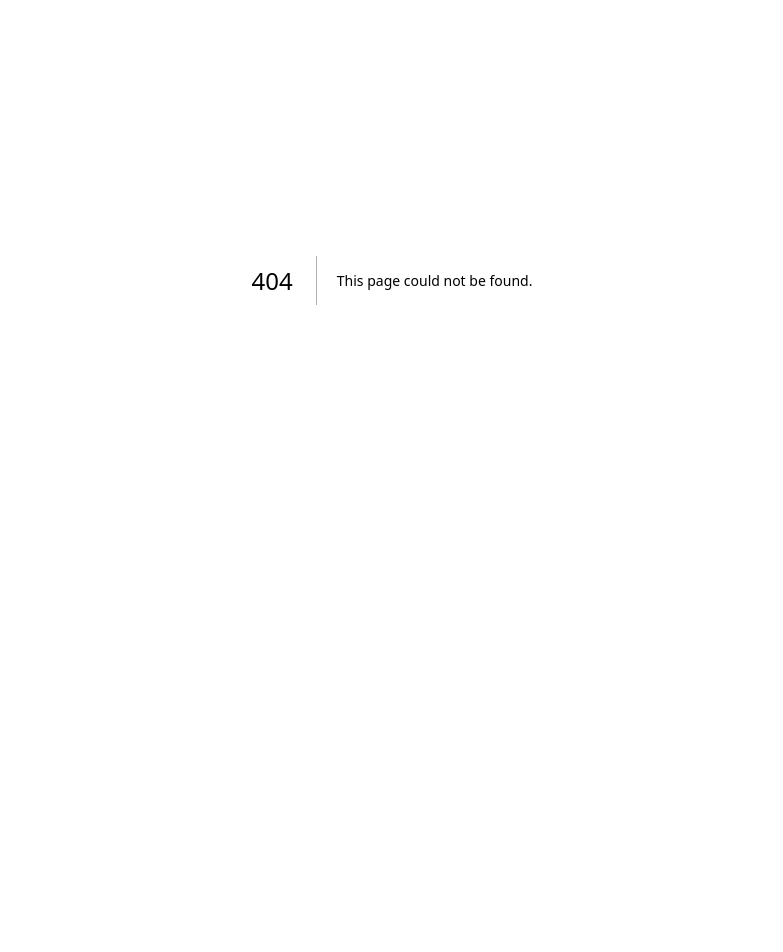
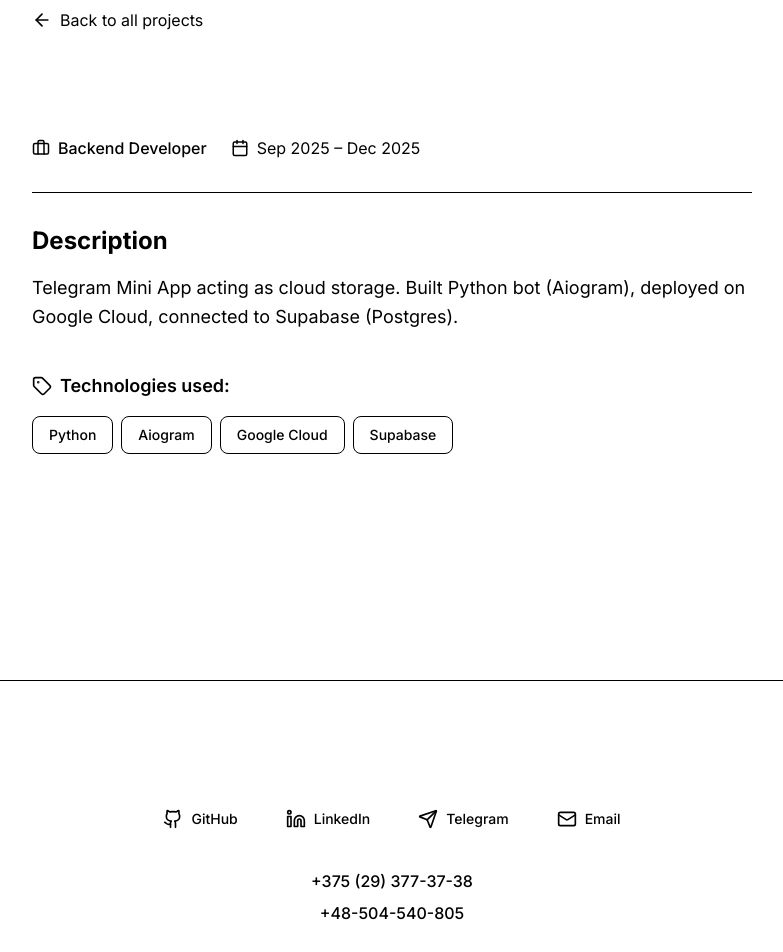
Before and after one commit to UladzislauShuman/cv-site, a Next.js app: page /project/filefolio in a window 1280 px wide. Before the commit this address had no page. Shown: the part 120-1072 px from the top of the page, without its empty margins (248-1031 px from the left). Before the commit the page ends 800 px from the top, so only its background shows below. Built offline with nearby package versions, Linux system fonts and the light colour scheme.

Commit message:
added: footer and project-details pages

```diff
--- a/app/layout.tsx
+++ b/app/layout.tsx
@@ -1,7 +1,8 @@
 import type { Metadata } from "next";
 import { Inter } from "next/font/google";
 import "./globals.css";
-import { Providers } from "./providers"; // <--- Импортируем
+import { Providers } from "./providers";
+import { Footer } from "@/components/Footer";
 
 const inter = Inter({ subsets: ["latin"] });
 
@@ -17,7 +18,10 @@ export default function RootLayout({children,}: Readonly<{
         <html lang="en" suppressHydrationWarning>
         <body className={inter.className}>
         <Providers>
-            {children}
+            <div className="flex flex-col min-h-screen">
+                {children}
+                <Footer />
+            </div>
         </Providers>
         </body>
         </html>
--- /dev/null
+++ b/app/project/[id]/page.tsx
@@ -0,0 +1,12 @@
+import { RESUME_DATA } from "@/data/resume";
+import { ProjectDetails } from "@/components/ProjectDetails";
+
+export function generateStaticParams() {
+    return RESUME_DATA.en.experience.map((project) => ({
+        id: project.id,
+    }));
+}
+
+export default function ProjectPage() {
+    return <ProjectDetails />;
+}
--- a/components/Experience.tsx
+++ b/components/Experience.tsx
@@ -59,9 +59,12 @@ export function Experience() {
                             ))}
                         </div>
 
-                        <button className="flex items-center gap-2 text-sm font-semibold text-gray-900 dark:text-white hover:text-blue-600 dark:hover:text-blue-400 transition-colors">
+                        <Link
+                            href={`/project/${job.id}`}
+                            className="flex items-center gap-2 text-sm font-semibold text-gray-900 dark:text-white hover:text-blue-600 dark:hover:text-blue-400 transition-colors w-fit"
+                        >
                             Read more details <ArrowRight size={16} />
-                        </button>
+                        </Link>
 
                     </motion.div>
                 ))}
--- /dev/null
+++ b/components/Footer.tsx
@@ -0,0 +1,50 @@
+"use client";
+
+import { useLanguage } from "@/context/LanguageContext";
+import { Socials } from "@/components/Socials";
+
+export function Footer() {
+    const { t } = useLanguage();
+
+    const currentYear = new Date().getFullYear();
+    const contact = t("contact");
+
+    return (
+        <footer className="w-full bg-gray-50 dark:bg-zinc-900 border-t border-gray-200 dark:border-zinc-800 py-12 mt-auto">
+            <div className="max-w-4xl mx-auto px-6 flex flex-col items-center text-center">
+
+                <h3 className="text-2xl font-bold mb-4">
+                    {t("nav.contact")}
+                </h3>
+
+                <p className="text-gray-600 dark:text-gray-400 mb-8 max-w-md">
+                    {t("personal.availability")}
+                </p>
+
+                <div className="mb-8">
+                    <Socials />
+                </div>
+
+                {contact.phones && (
+                    <div className="flex flex-col gap-2 mb-8 text-gray-700 dark:text-gray-300">
+                        {/* eslint-disable-next-line @typescript-eslint/no-explicit-any */}
+                        {contact.phones.map((phone: string) => (
+                            <a
+                                key={phone}
+                                href={`tel:${phone.replace(/\D/g, "")}`}
+                                className="hover:text-blue-600 transition-colors font-medium"
+                            >
+                                {phone}
+                            </a>
+                        ))}
+                    </div>
+                )}
+
+                <div className="text-sm text-gray-500 dark:text-gray-500">
+                    © {currentYear} {t("personal.name")}. All rights reserved.
+                </div>
+
+            </div>
+        </footer>
+    );
+}
--- /dev/null
+++ b/components/ProjectDetails.tsx
@@ -0,0 +1,96 @@
+"use client";
+
+import { useParams, useRouter } from "next/navigation";
+import { Header } from "@/components/Header";
+import { useLanguage } from "@/context/LanguageContext";
+import { ArrowLeft, Calendar, Briefcase, Tag } from "lucide-react";
+import { useEffect, useState } from "react";
+
+export function ProjectDetails() {
+    const params = useParams();
+    const router = useRouter();
+    const { t } = useLanguage();
+
+    const projectId = params.id as string;
+
+    // eslint-disable-next-line @typescript-eslint/no-explicit-any
+    const experience = t("experience") as Array<any>;
+    const project = experience.find((item) => item.id === projectId);
+
+    const [mounted, setMounted] = useState(false);
+    // eslint-disable-next-line react-hooks/set-state-in-effect
+    useEffect(() => setMounted(true), []);
+
+    if (!mounted) return null;
+
+    if (!project) {
+        return (
+            <main className="min-h-screen flex flex-col items-center justify-center bg-white dark:bg-black text-black dark:text-white">
+                <h1 className="text-4xl font-bold mb-4">Project Not Found 😕</h1>
+                <button
+                    onClick={() => router.push("/")}
+                    className="text-blue-600 hover:underline"
+                >
+                    Return Home
+                </button>
+            </main>
+        );
+    }
+
+    return (
+        <main className="min-h-screen bg-white dark:bg-black text-black dark:text-white transition-colors duration-300">
+            <Header />
+
+            <article className="max-w-3xl mx-auto pt-32 px-6 pb-20">
+
+                <button
+                    onClick={() => router.back()}
+                    className="flex items-center gap-2 text-gray-500 hover:text-blue-600 transition-colors mb-8 group"
+                >
+                    <ArrowLeft size={20} className="group-hover:-translate-x-1 transition-transform" />
+                    Back to all projects
+                </button>
+
+                <h1 className="text-4xl md:text-5xl font-bold mb-6 bg-clip-text text-transparent bg-gradient-to-r from-blue-600 to-purple-600">
+                    {project.company}
+                </h1>
+
+                <div className="flex flex-wrap gap-6 text-gray-600 dark:text-gray-400 mb-8 pb-8 border-b border-gray-200 dark:border-gray-800">
+                    <div className="flex items-center gap-2">
+                        <Briefcase size={18} className="text-blue-500" />
+                        <span className="font-medium">{project.role}</span>
+                    </div>
+                    <div className="flex items-center gap-2">
+                        <Calendar size={18} className="text-blue-500" />
+                        <span>{project.date}</span>
+                    </div>
+                </div>
+
+                <div className="prose dark:prose-invert max-w-none">
+                    <h3 className="text-2xl font-bold mb-4">Description</h3>
+                    <p className="text-lg leading-relaxed text-gray-700 dark:text-gray-300 mb-8">
+                        {project.description}
+                    </p>
+                </div>
+
+                <div className="mt-10">
+                    <h3 className="text-lg font-semibold mb-4 flex items-center gap-2">
+                        <Tag size={20} /> Technologies used:
+                    </h3>
+                    <div className="flex flex-wrap gap-2">
+                        {/* eslint-disable-next-line @typescript-eslint/no-explicit-any */}
+                        {project.tags.map((tag: string) => (
+                            <span
+                                key={tag}
+                                className="px-4 py-2 bg-gray-100 dark:bg-zinc-800 rounded-lg text-sm font-medium border border-gray-200 dark:border-zinc-700"
+                            >
+                                {tag}
+                            </span>
+                        ))}
+                    </div>
+                </div>
+
+            </article>
+        </main>
+    );
+}
```
